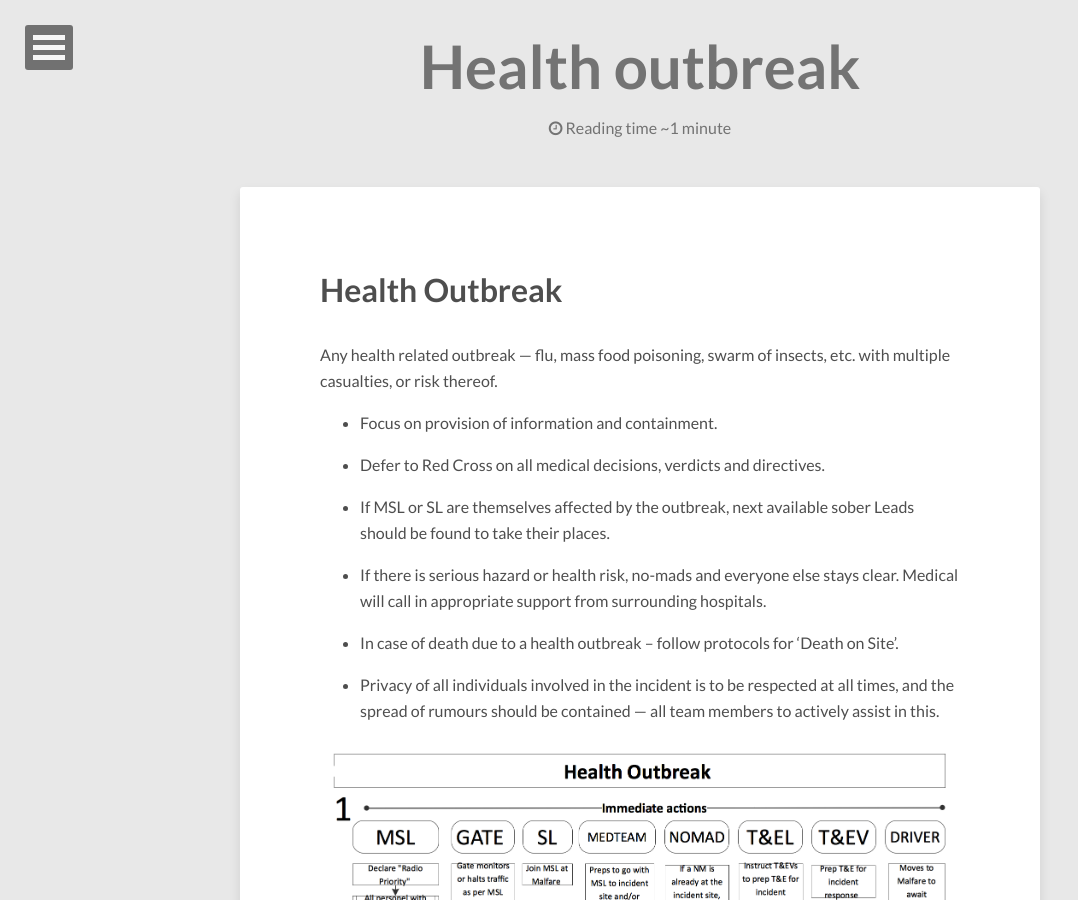
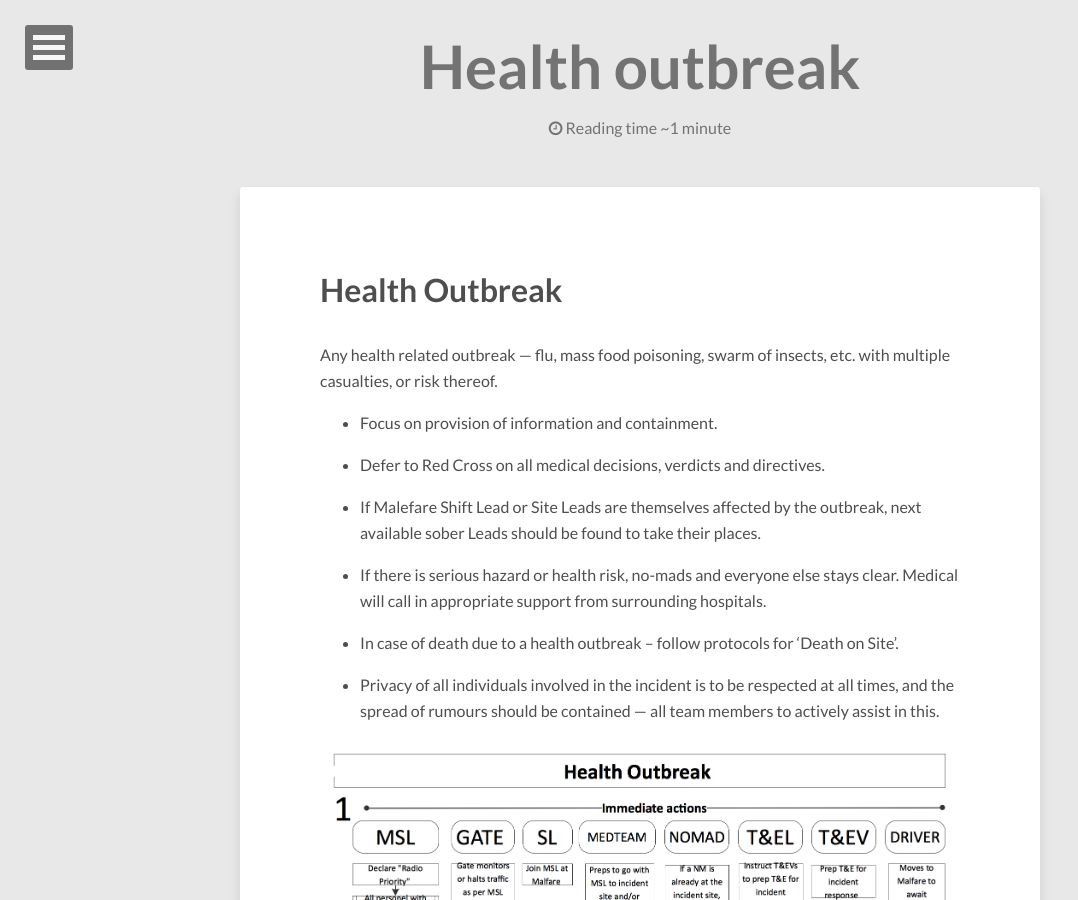
Before and after one commit to goingnowhere/malfare-protocols, a Jekyll site: the page built from protocols/en/health_outbreak/index.md, in a window 1280 px wide and 900 px high. Shown: the whole window, without its empty margins (0-1078 px from the left). Built offline with Jekyll 4.4.1, drawn with Linux system fonts in a browser that asks for light colours; nearby versions of some CDN libraries; comment, search, counter and statistics services are not loaded.

Commit message:
de-acronym MSL/SL

```diff
--- a/protocols/en/health_outbreak/index.md
+++ b/protocols/en/health_outbreak/index.md
@@ -13,8 +13,9 @@ insects, etc. with multiple casualties, or risk thereof.
 - Defer to Red Cross on all medical decisions, verdicts and
     directives.
 
-- If MSL or SL are themselves affected by the outbreak, next available
-    sober Leads should be found to take their places.
+- If Malefare Shift Lead or Site Leads are themselves affected by the
+    outbreak, next available sober Leads should be found to take their
+    places.
 
 - If there is serious hazard or health risk, no-mads and everyone else
     stays clear. Medical will call in appropriate support from
```
